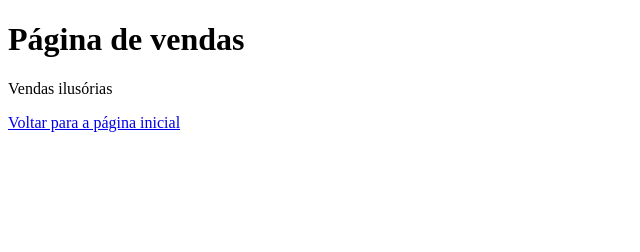
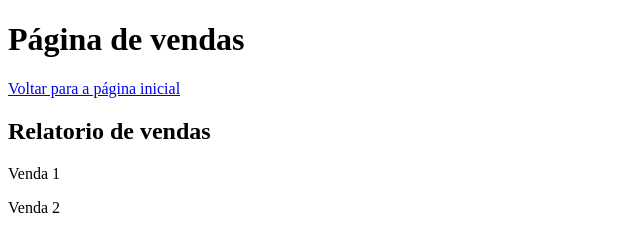
Before and after one commit to ViviCasty/aulagithub, a plain HTML site: page vendas.html in a window 1280 px wide. Shown: the whole page, without its empty margins (0-640 px from the left). Drawn offline with Linux system fonts and the light colour scheme.

Commit message:
Modificação do arquivo de vendas

```diff
--- a/vendas.html
+++ b/vendas.html
@@ -7,7 +7,9 @@
 </head>
 <body>
     <h1>Página de vendas</h1>
-    <p>Vendas ilusórias</p>
     <a href="index.html">Voltar para a página inicial</a>
+    <h2>Relatorio de vendas</h2>
+    <p>Venda 1</p>
+    <p>Venda 2</p>
 </body>
 </html>
```
